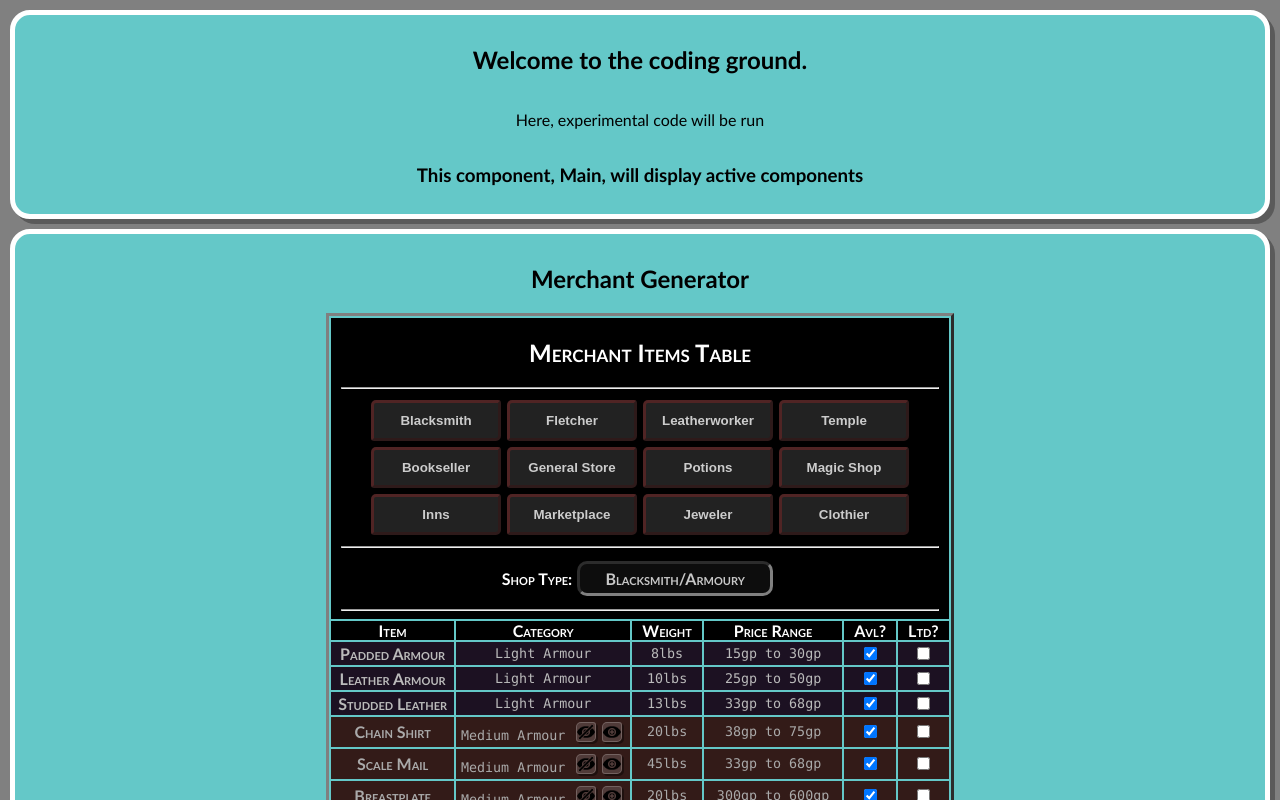
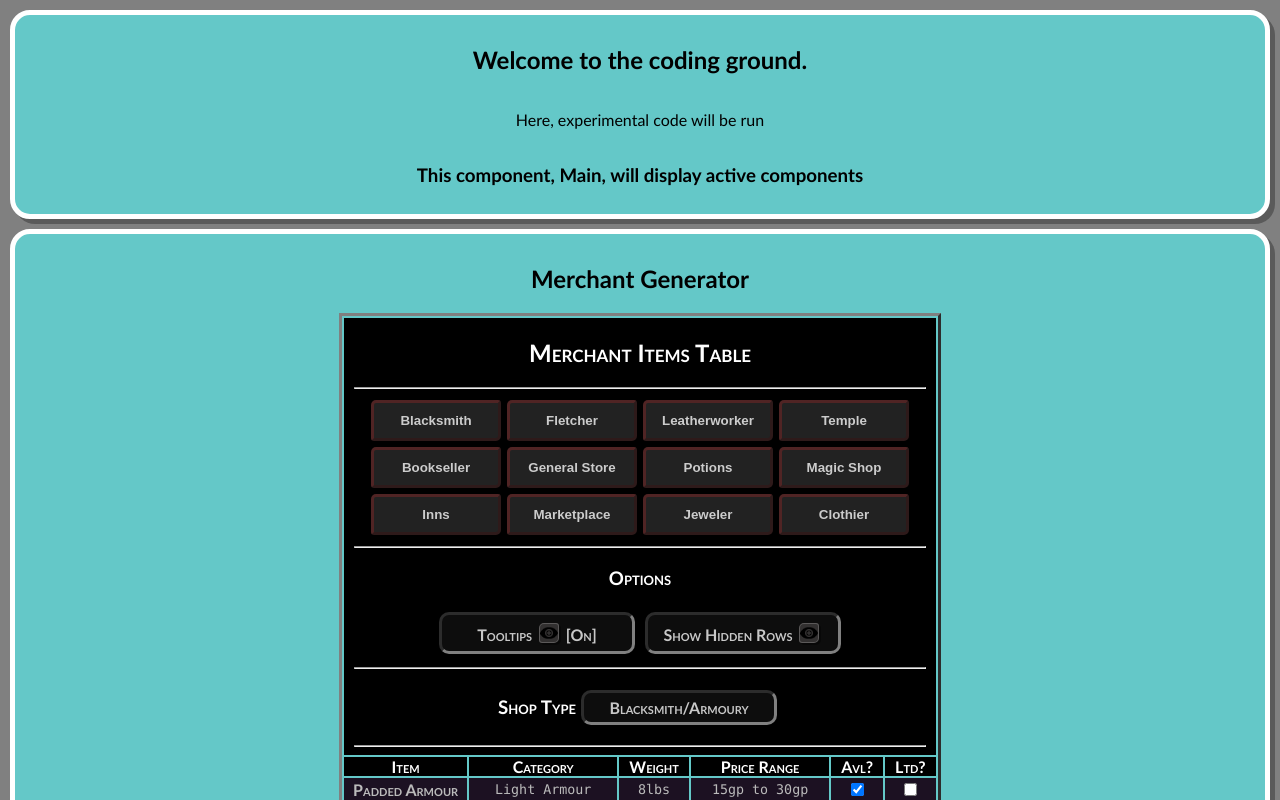
Before and after one commit to BNag87/Testing-Area, a React (Create React App) app: page / in a window 1280 px wide. Shown: the top 800 px of the page. Built offline with nearby package versions, Linux system fonts and the light colour scheme.

Commit message:
Toggle Buttons
Added two toggle buttons. One disable tooltips, the other needs working on. Formatted code, added comments and tweaked design of table

```diff
--- a/src/Components/Major Components/C-MerchantGenerator.js
+++ b/src/Components/Major Components/C-MerchantGenerator.js
@@ -15,11 +15,11 @@ import {
 import { styled } from '@mui/material/styles';
 import Tooltip, { tooltipClasses } from '@mui/material/Tooltip';
 import Typography from '@mui/material/Typography';
-import VisibilityOffIcon from '@mui/icons-material/VisibilityOff';
 
 //==========----------→COMPONENT STARTS HERE
 export const MerchantGenerator = () => {
 
+//==========----------→ ↓GENERAL FUNCTIONS HERE↓ ←---------==========
     //spits out elements of an array passed to it
     const spitArray = (arrayIn) => {
         console.table(arrayIn);
@@ -30,22 +30,32 @@ export const MerchantGenerator = () => {
         console.log(input);
     }
 
-    // create usestate to track what index is being used for rendering shop data
+//==========----------→ ↓USESTATES HERE↓ ←---------==========
+    // usestate to track what index is being used for rendering shop data
     const [shopIndex, setShopIndex] = useState(0);
+    // useState to track if tooltips are being displayed
+    const [toolTipToggle, set_toolTipToggle] = useState(true);
+    //useState to track if an array of html elements is length 0 or not
+    const [referencesToggle, set_referencesToggle] = useState(false);
 
+//==========----------→ ↓JSON IMPORTS/CONVERSIONS HERE↓ ←---------==========
     //get the json data
     const jsonData = require("../Reference Files/Json Files/shops.json");
 
     //convert data in to an array
     const objInnerValues = Object.values(jsonData.shops)
 
-    //function that handles onclick function of buttons that change the shop type the user is viewing. auto sorts and generates!
-    const ChangeMerchant = (input) => {
-        setShopIndex(input)
-    }
+//==========----------→ ↓ARRAYS HERE↓ ←---------==========
+    //empty array to store key values of map generated table rows
+    let AR_rowKeys = [];
+    //empty array to store SET of rowKeys (removes duplicates. populated from a function)
+    let AR_setRowKeys = [];
+    //empty array to store html references of hidden table rows
+    let AR_RowRefs = [];
 
+//==========----------→ ↓ONCLICK FUNCTIONS HERE↓ ←---------==========
+    //function to toggle visibility of categories in item lists
     const fireVisibility = (e) => {
-
         try{
             //get id of element that clicked (use as an array pointer/grabber)
             let parentID = e.target.parentElement.parentElement.className;
@@ -94,6 +104,22 @@ export const MerchantGenerator = () => {
 
     }
 
+    //function that handles onclick function of buttons that change the shop type the user is viewing. auto sorts and generates!
+    const ChangeMerchant = (input) => {
+        setShopIndex(input)
+    }
+
+    //onClick function used to toggle tooltips from being displayed or not
+    const toggleTooltips = () => {
+        if(toolTipToggle)
+        {
+            set_toolTipToggle(false);
+        }
+        else{
+            set_toolTipToggle(true);
+        }
+    }
+//==========----------→ ↓SPECIAL COMPONENTS HERE↓ ←---------==========
     //A custom MUI tooltip that supports HTML input
     const HtmlTooltip = styled(({ className, ...props }) => (
         <Tooltip {...props} classes={{ popper: className }} />
@@ -106,14 +132,6 @@ export const MerchantGenerator = () => {
           border: '3px outset #dadde9',
         },
       }));
-
-    //empty array to store key values of map generated table rows
-      let AR_rowKeys = [];
-    //empty array to store SET of rowKeys (removes duplicates. populated from a function)
-      let AR_setRowKeys = [];
-    //empty array to store html refernces of AR_setRowKeys (gives access to element attributes, notably "hidden")
-      let AR_RowRefs = [];
-
 
 //==========----------→COMPONENT RETURN BLOCK STARTS HERE
         return(
@@ -205,10 +223,20 @@ export const MerchantGenerator = () => {
 
                             <hr/>
 
+                            <h3>Options</h3>
                             <InvisiDiv>
-                                Shop Type: <H3>{objInnerValues[shopIndex][0]}</H3>
+                                <H3>Tooltips <Button ShowButton id="BTN_TooltipToggle" onClick={ () => toggleTooltips() }/> [{toolTipToggle == false ? "Off" : "On"}]</H3>
+                                <H3>Show Hidden Rows <Button ShowButton id="BTN_UnhideRows"/></H3>
                             </InvisiDiv>
 
+                            <hr/>
+
+
+
+                            <InvisiDiv>
+                            <h3>Shop Type</h3>
+                                <H3>{objInnerValues[shopIndex][0]}</H3>
+                            </InvisiDiv>
                             <hr/>
 
                         </SuperTH>
@@ -233,19 +261,20 @@ export const MerchantGenerator = () => {
                             {objInnerValues[shopIndex].map((thing, outerIndex) => (
 
                             // Ternary operator to stop creating rows from element 0
-                            (outerIndex === 0) ? console.log("outerIndex WAS 0") : (outerIndex %2 === 0) ?
+                            (outerIndex === 0) ? console.log("Skipping empty rows") : (outerIndex %2 === 0) ?
                             Object.values(thing).map((innerThing, innerIndex) => (
                             <>
 
                             {/* Tooltip popup for item blurb */}
                             <HtmlTooltip title={
-                                <>
-                                <Typography color= "inherit"><b>{innerThing[2]}</b></Typography>
+                                (toolTipToggle === false) ? "" :  <>
+                                <Typography color= "inherit">
+                                    <b>{innerThing[2]} </b>
+                                </Typography>
                                 <hr/>
                                 <p><b>{innerThing[9]}</b></p>
                                 </>
-                            } arrow placement="top" followCursor={true}>
-
+                            } arrow placement="top">
 
                             {/* Table rows for each record */}
                             <TableRow
@@ -269,7 +298,7 @@ export const MerchantGenerator = () => {
                                 inputPadding="1px"
                                 onClick={(event) => fireVisibility(event)}>
                                 </Button>
-                                <Button ShowButton/>
+
                             </SuperTD>
 
                             {/* Ternary operator to change lbs to N/A if weight is 0 as well as characters for 1/2 or 1/4 lbs */}
@@ -322,18 +351,14 @@ export const MerchantGenerator = () => {
                 {/* Tooltip popup for item blurb */}
 
                 <HtmlTooltip title={
-                    <>
+                                (toolTipToggle === false) ? "" :  <>
                                 <Typography color= "inherit">
                                     <b>{innerThing[2]} </b>
                                 </Typography>
                                 <hr/>
                                 <p><b>{innerThing[9]}</b></p>
                                 </>
-                    }
-                    arrow
-                    placement="top"
-                    followCursor={true}
-                >
+                            } arrow placement="top">
 
                 <TableRow
                 inputBackgroundColour="#1c1122"
```
Lines whose indentation alone changed are shown as unchanged.
